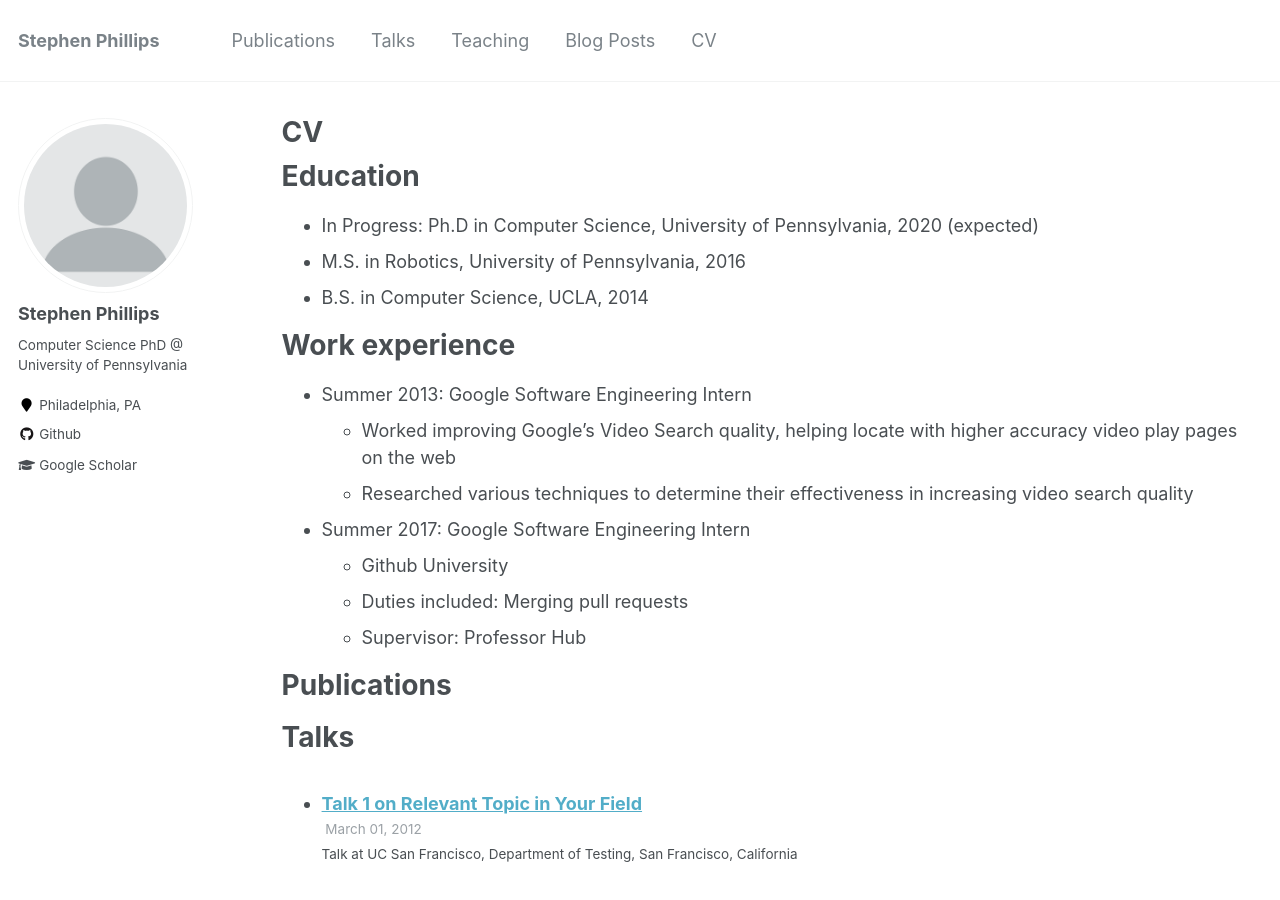
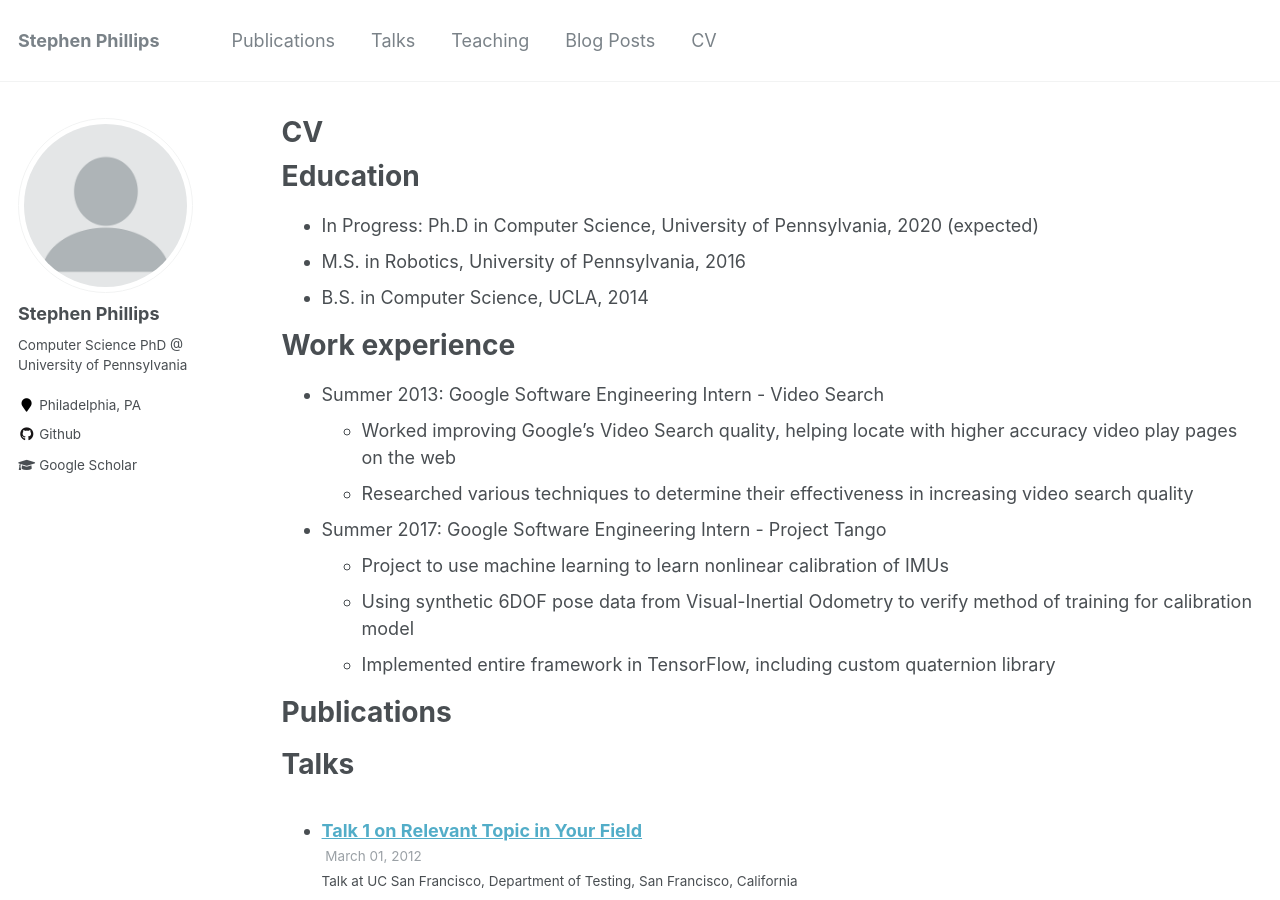
Before and after one commit to stephenphillips42/stephenphillips42.github.io, a Jekyll site: the page built from _pages/cv.md, in a window 1280 px wide and 900 px high. Built offline with Jekyll 4.4.1, drawn with Linux system fonts in a browser that asks for light colours; a file with an impossible date is left out.

Commit message:
Fixed cv.md a bit

```diff
--- a/_pages/cv.md
+++ b/_pages/cv.md
@@ -17,14 +17,14 @@ Education
 
 Work experience
 ======
-* Summer 2013: Google Software Engineering Intern
+* Summer 2013: Google Software Engineering Intern - Video Search
   * Worked improving Google’s Video Search quality, helping locate with higher accuracy video play pages on the web
   * Researched various techniques to determine their effectiveness in increasing video search quality
 
-* Summer 2017: Google Software Engineering Intern
-  * Github University
-  * Duties included: Merging pull requests
-  * Supervisor: Professor Hub
+* Summer 2017: Google Software Engineering Intern - Project Tango
+  * Project to use machine learning to learn nonlinear calibration of IMUs
+  * Using synthetic 6DOF pose data from Visual-Inertial Odometry to verify method of training for calibration model
+  * Implemented entire framework in TensorFlow, including custom quaternion library
 
 Publications
 ======
```
